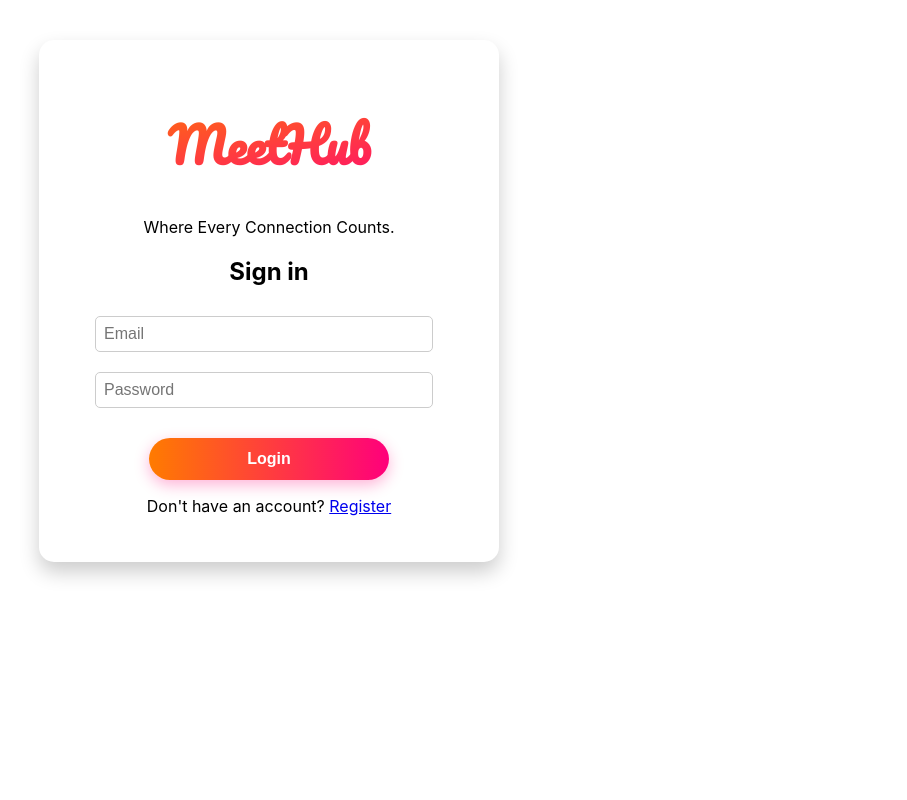
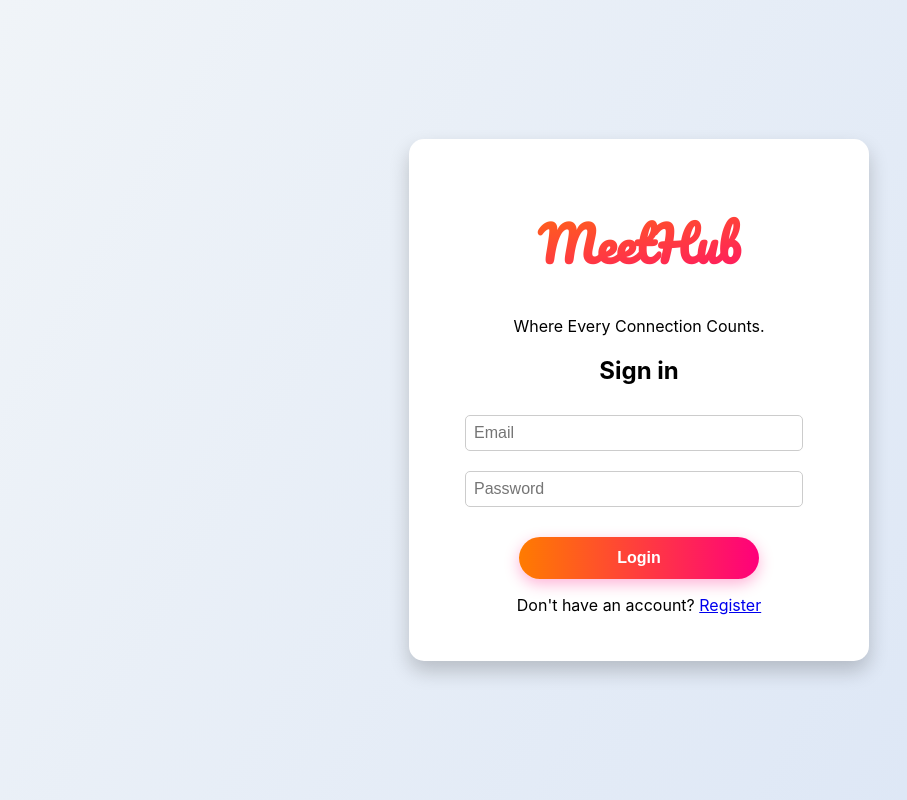
Before and after one commit to EmanuelePardini/MeetHub-Demo, a React (Create React App) app in the folder frontend/: page / in a window 1280 px wide. Shown: the whole page, without its empty margins (1-908 px from the left). Built offline with nearby package versions, Linux system fonts and the light colour scheme.

Commit message:
Update AddEvent.css

```diff
--- a/frontend/src/pages/AddEvent/AddEvent.css
+++ b/frontend/src/pages/AddEvent/AddEvent.css
@@ -1,8 +1,3 @@
-body {
-  display: contents;
-  margin: 10%;
-}
-
 
 .add-event-page {
   padding-top: 80px; /* Match this to the header height */
```
